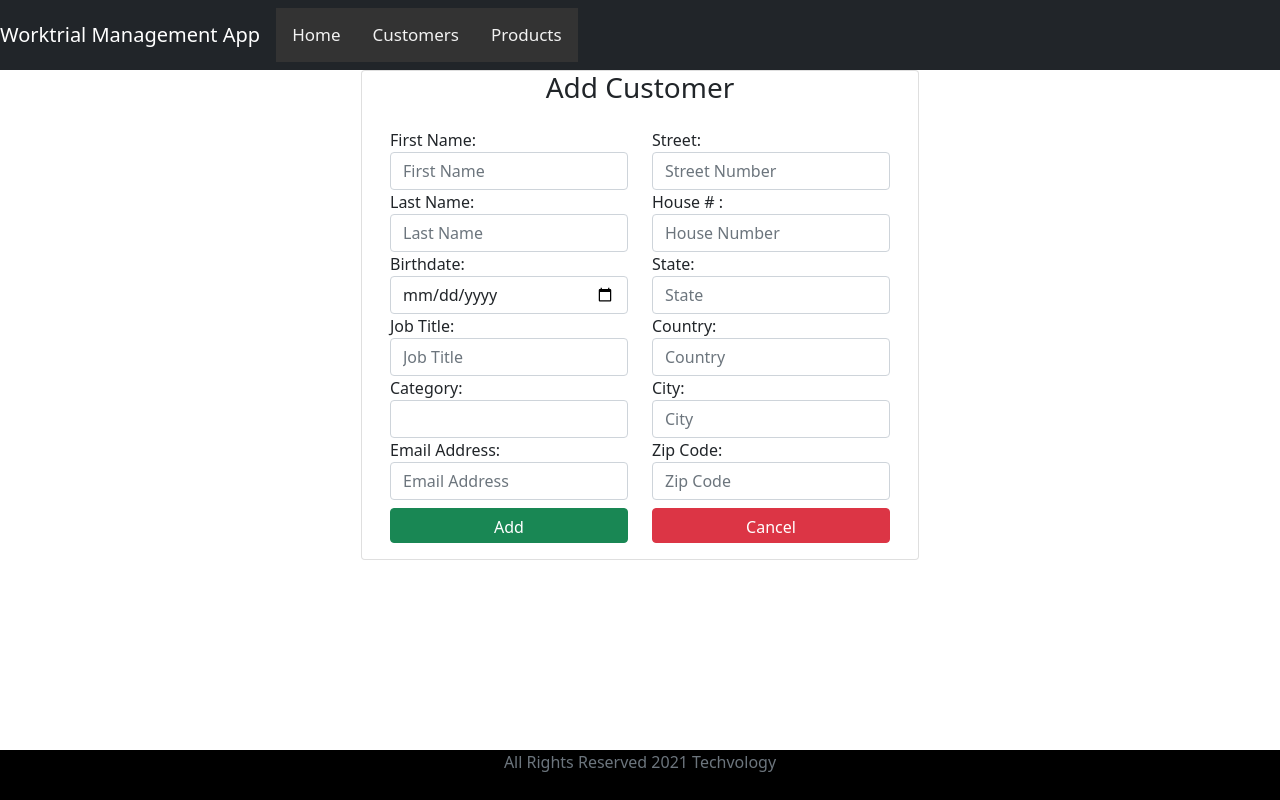
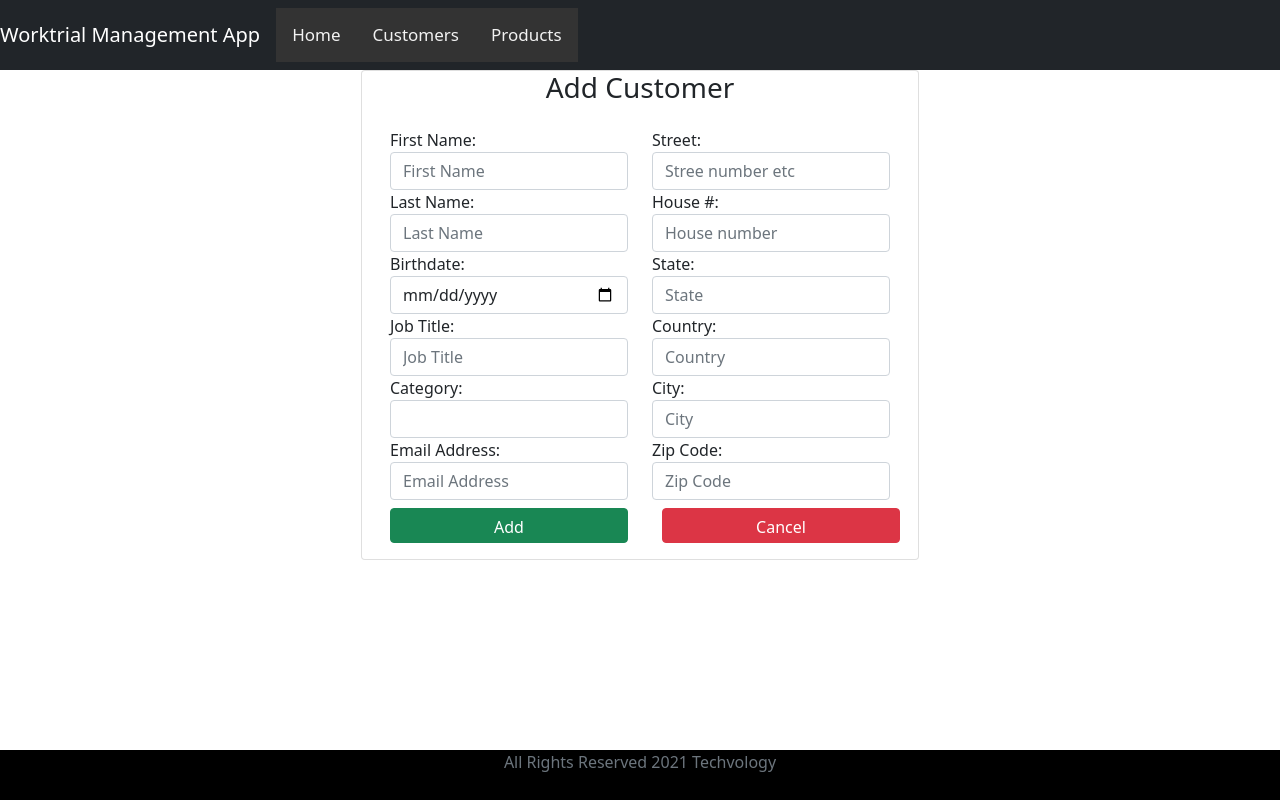
Before and after one commit to altinsadiku33/miniprojekti-reactjs-latest, a React (Create React App) app: page /add-customer in a window 1280 px wide. Built offline with nearby package versions, Linux system fonts and the light colour scheme.

Commit message:
Add component before working

```diff
--- a/src/components/AddCustomer.components.js
+++ b/src/components/AddCustomer.components.js
@@ -1,10 +1,71 @@
+import {useFormik} from "formik";
+import * as yup from "yup";
+import {CustomerDataService} from "../services/Customers.services";
+
 function AddCustomerComponents(props){
+
+    const validationSchema = yup.object({
+        firstName : yup.string().required('This is a required field.'),
+        lastName : yup.string().required('This is a required field.'),
+        birthDate : yup.date().required('This is a required field.'),
+        jobTitle : yup.string().required('This is a required field.'),
+        category : yup.string().required('This is a required field.'),
+        emailAddress : yup.string().required('This is a required field.').email('Invalid email format.'),
+        street : yup.string().required('This is a required field.'),
+        houseNumber : yup.number().required('This is a required field.'),
+        state : yup.string().required('This is a required field.'),
+        country : yup.string().required('This is a required field.'),
+        city : yup.string().required('This is a required field.'),
+        zipCode : yup.string().required('This is a required field.')
+    })
+
+    const formik = useFormik({
+        initialValues: {
+            firstName: '',
+            lastName: '',
+            birthDate: '',
+            jobTitle: '',
+            category: '',
+            emailAddress: '',
+            street: '',
+            houseNumber: '',
+            state: '',
+            country: '',
+            city: '',
+            zipCode: '',
+        },
+        onSubmit: (values) => {
+
+            let customer = {
+                firstName: values.firstName,
+                lastName: values.lastName,
+                birthDate: values.birthDate,
+                jobTitle: values.jobTitle,
+                category: values.category,
+                emailAddress: values.emailAddress,
+                customerAddress: {
+                    street: values.street,
+                    houseNumber: values.houseNumber,
+                    state: values.state,
+                    country: values.country,
+                    city: values.city,
+                    zipCode: values.zipCode,
+                }
+            }
+            CustomerDataService.addCustomer(customer).then(res => {
+                props.history.push("/customers");
+            })
+        },
+
+        validationSchema
+    })
 
     const cancel = () => {
       props.history.push('/customers');
     }
 
     return(
+        <div>
             <div className="container">
                 <div className="row">
                     <div className="card col-md-6 offset-md-3 offset-md-3">
@@ -15,73 +76,101 @@ function AddCustomerComponents(props){
                                 <div className="col-md-6">
                                     <div className="form-group">
                                         <label>First Name: </label>
-                                    <input placeholder="First Name" name="firstName" className="form-control"/>
+                                        <input placeholder="First Name" name="firstName" className="form-control"
+                                               value={formik.values.firstName} onChange={formik.handleChange} onBlur={formik.handleBlur}/>
+                                        {formik.touched.firstName && formik.errors.firstName ? <div className='input__error'>{formik.errors.firstName}</div> : null}
                                     </div>
                                     <div className="form-group">
                                         <label>Last Name: </label>
-                                    <input placeholder="Last Name" name="lastName" className="form-control"/>
+                                        <input onBlur={formik.handleBlur} placeholder="Last Name" name="lastName" className="form-control"
+                                               value={formik.values.lastName} onChange={formik.handleChange}/>
+                                        {formik.touched.lastName && formik.errors.lastName ? <div className='input__error'>{formik.errors.lastName}</div> : null}
                                     </div>
                                     <div className="form-group">
                                         <label>Birthdate: </label>
-                                    <input placeholder="Birth Date" name="birthDate" className="form-control" type="Date"/>
+                                        <input onBlur={formik.handleBlur} placeholder="Birth Date" name="birthDate" className="form-control" type="Date"
+                                               value={formik.values.birthDate} onChange={formik.handleChange}/>
+                                        {formik.touched.birthDate && formik.errors.birthDate ? <div className='input__error'>{formik.errors.birthDate}</div> : null}
                                     </div>
                                     <div className="form-group">
                                         <label>Job Title: </label>
-                                    <input placeholder="Job Title" name="jobTitle" className="form-control"/>
+                                        <input onBlur={formik.handleBlur} placeholder="Job Title" name="jobTitle" className="form-control"
+                                               value={formik.values.jobTitle} onChange={formik.handleChange}/>
+                                        {formik.touched.jobTitle && formik.errors.jobTitle ? <div className='input__error'>{formik.errors.jobTitle}</div> : null}
                                     </div>
                                     <div className="form-group">
                                         <label>Category: </label>
-                                    <select name="category" className="form-control">
+                                        <select value={formik.values.category} onChange={formik.handleChange} name="category" className="form-control" >
                                             <option selected hidden></option>
                                             <option>EXISTING_CUSTOMER</option>
                                             <option>NEW_CUSTOMER</option>
                                             <option>INACTIVE_CUSTOMER</option>
                                         </select>
+
+                                        {formik.touched.category && formik.errors.category ? <div className='input__error'>{formik.errors.category}</div> : null}
                                     </div>
                                     <div className="form-group">
                                         <label>Email Address: </label>
-                                    <input placeholder="Email Address" name="emailAddress" className="form-control"/>
+                                        <input onBlur={formik.handleBlur} placeholder="Email Address" name="emailAddress" className="form-control"
+                                               value={formik.values.emailAddress} onChange={formik.handleChange}/>
+                                        {formik.touched.emailAddress && formik.errors.emailAddress ? <div className='input__error'>{formik.errors.emailAddress}</div> : null}
                                     </div>
-                                <button className="btn btn-success w-100 mt-2" type='submit'>Add</button>
+                                    <button className="btn btn-success w-100 mt-2" type='submit' onClick={formik.handleSubmit}>Add</button>
                                 </div>
+
                                 <div className="col-md-6">
-
                                     <div className="form-group">
                                         <label>Street: </label>
-                                    <input placeholder="Street Number" name="street" className="form-control"/>
+                                        <input onBlur={formik.handleBlur} placeholder="Stree number etc" name="street" className="form-control"
+                                               value={formik.values.street} onChange={formik.handleChange}/>
+                                        {formik.touched.street && formik.errors.street ? <div className='input__error'>{formik.errors.street}</div> : null}
                                     </div>
 
                                     <div className="form-group">
-                                    <label>House # : </label>
-                                    <input placeholder="House Number" name="house" className="form-control" type="number"/>
+                                        <label>House #: </label>
+                                        <input onBlur={formik.handleBlur} placeholder="House number" name="houseNumber" className="form-control" type="number"
+                                               value={formik.values.houseNumber} onChange={formik.handleChange}/>
+                                        {formik.touched.houseNumber && formik.errors.houseNumber ? <div className='input__error'>{formik.errors.houseNumber}</div> : null}
                                     </div>
 
                                     <div className="form-group">
                                         <label>State: </label>
-                                    <input placeholder="State" name="state" className="form-control"/>
+                                        <input onBlur={formik.handleBlur} placeholder="State" name="state" className="form-control"
+                                               value={formik.values.state} onChange={formik.handleChange}/>
+                                        {formik.touched.state && formik.errors.state ? <div className='input__error'>{formik.errors.state}</div> : null}
                                     </div>
 
                                     <div className="form-group">
                                         <label>Country: </label>
-                                    <input placeholder="Country" name="country" className="form-control"/>
+                                        <input onBlur={formik.handleBlur} placeholder="Country" name="country" className="form-control"
+                                               value={formik.values.country} onChange={formik.handleChange}/>
+                                        {formik.touched.country && formik.errors.country ? <div className='input__error'>{formik.errors.country}</div> : null}
                                     </div>
 
                                     <div className="form-group">
                                         <label>City: </label>
-                                    <input placeholder="City" name="city" className="form-control"/>
+                                        <input onBlur={formik.handleBlur} placeholder="City" name="city" className="form-control"
+                                               value={formik.values.city} onChange={formik.handleChange}/>
+                                        {formik.touched.city && formik.errors.city ? <div className='input__error'>{formik.errors.city}</div> : null}
                                     </div>
 
                                     <div className="form-group">
                                         <label>Zip Code: </label>
-                                    <input placeholder="Zip Code" name="zipCode" className="form-control"/>
+                                        <input onBlur={formik.handleBlur} placeholder="Zip Code" name="zipCode" className="form-control"
+                                               value={formik.values.zipCode} onChange={formik.handleChange}/>
+                                        {formik.touched.zipCode && formik.errors.zipCode ? <div className='input__error'>{formik.errors.zipCode}</div> : null}
                                     </div>
-                                <button className="btn btn-danger w-100 mt-2" onClick={cancel.bind(this)} style={{marginleft: "10px"}}>Cancel</button>
+                                    <button className="btn btn-danger w-100 mt-2" onClick={cancel.bind(this)} style={{marginLeft: "10px"}}>Cancel</button>
                                 </div>
+
+
+
                             </form>
+                        </div>
                     </div>
                 </div>
             </div>
         </div>
     )
 }
-export default AddCustomerComponents;
+export default  AddCustomerComponents;
```
Lines whose indentation alone changed are shown as unchanged.
